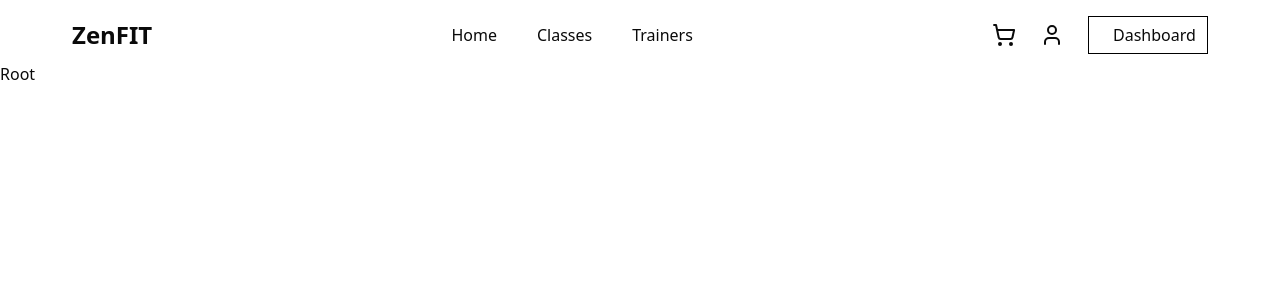
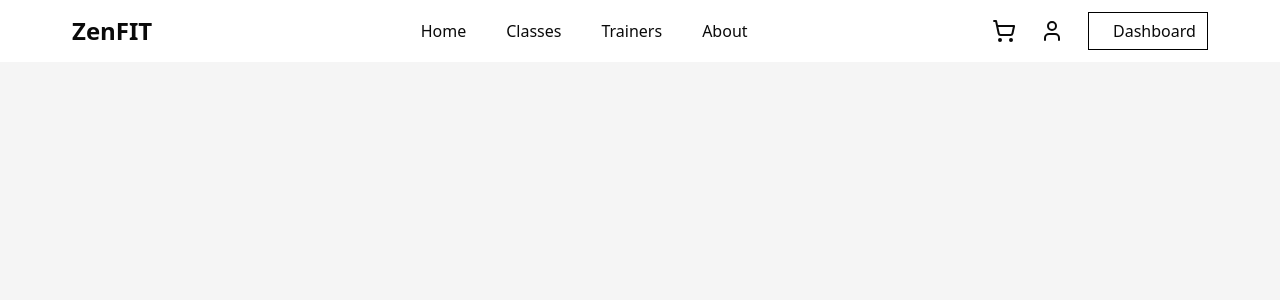
Before and after one commit to TahmidShawn/fitness_website, a React (Vite) app in the folder client/: page / in a window 1280 px wide. Shown: the top 300 px of the page. Built offline with nearby package versions, Linux system fonts and the light colour scheme.

Commit message:
feat: add banner background shape

```diff
--- a/client/src/components/shared/Navbar.jsx
+++ b/client/src/components/shared/Navbar.jsx
@@ -19,6 +19,9 @@ const Navbar = () => {
             <li>
                 <NavLink to="/">Trainers</NavLink>
             </li>
+            <li>
+                <NavLink to="/">About</NavLink>
+            </li>
         </>
     );
     const dashboardBtn = (
@@ -33,7 +36,8 @@ const Navbar = () => {
     );
 
     return (
-        <nav className="max-w-6xl mx-auto px-2 sticky top-1 z-50 inset-x-0 py-3 bg-white">
+        <div className="sticky top-0 z-50 inset-x-0 py-3 bg-white/70 backdrop-blur-lg">
+            <nav className="max-w-6xl mx-auto px-2">
                 {/* for sm devices */}
                 <div className="inline md:hidden">
                     <Sheet>
@@ -64,7 +68,9 @@ const Navbar = () => {
                         <h1 className="text-2xl font-semibold">ZenFIT</h1>
                     </div>
                     <div className="flex gap-10">
-                    <ul className="flex gap-10 items-center">{navLinks}</ul>
+                        <ul className="flex gap-10 items-center ml-6">
+                            {navLinks}
+                        </ul>
                     </div>
                     <div className="flex items-center gap-6">
                         <ShoppingCart />
@@ -73,6 +79,7 @@ const Navbar = () => {
                     </div>
                 </div>
             </nav>
+        </div>
     );
 };
 
--- a/client/src/layout/root/Root.jsx
+++ b/client/src/layout/root/Root.jsx
@@ -1,10 +1,11 @@
 import Navbar from "@/components/shared/Navbar";
+import { Outlet } from "react-router-dom";
 
 const Root = () => {
     return (
         <div>
             <Navbar />
-            <p>Root</p>
+            <Outlet />
         </div>
     );
 };
--- /dev/null
+++ b/client/src/pages/home/banner/Banner.jsx
@@ -0,0 +1,15 @@
+const Banner = () => {
+    return (
+        <div>
+            <svg
+                xmlns="http://www.w3.org/2000/svg"
+                viewBox="0 0 1000 300"
+                fill="#f5f5f5"
+            >
+                <path d="M1000 0H0v250C62.5 226 125 202 250 202c250 0 250 96 500 96 125 0 187.5-24 250-48V0Z"></path>
+            </svg>
+        </div>
+    );
+};
+
+export default Banner;
--- a/client/src/pages/home/home/Home.jsx
+++ b/client/src/pages/home/home/Home.jsx
@@ -1,7 +1,9 @@
+import Banner from "../banner/Banner";
+
 const Home = () => {
     return (
         <div>
-            <p>Home</p>
+            <Banner />
         </div>
     );
 };
```
Lines whose indentation alone changed are shown as unchanged.
